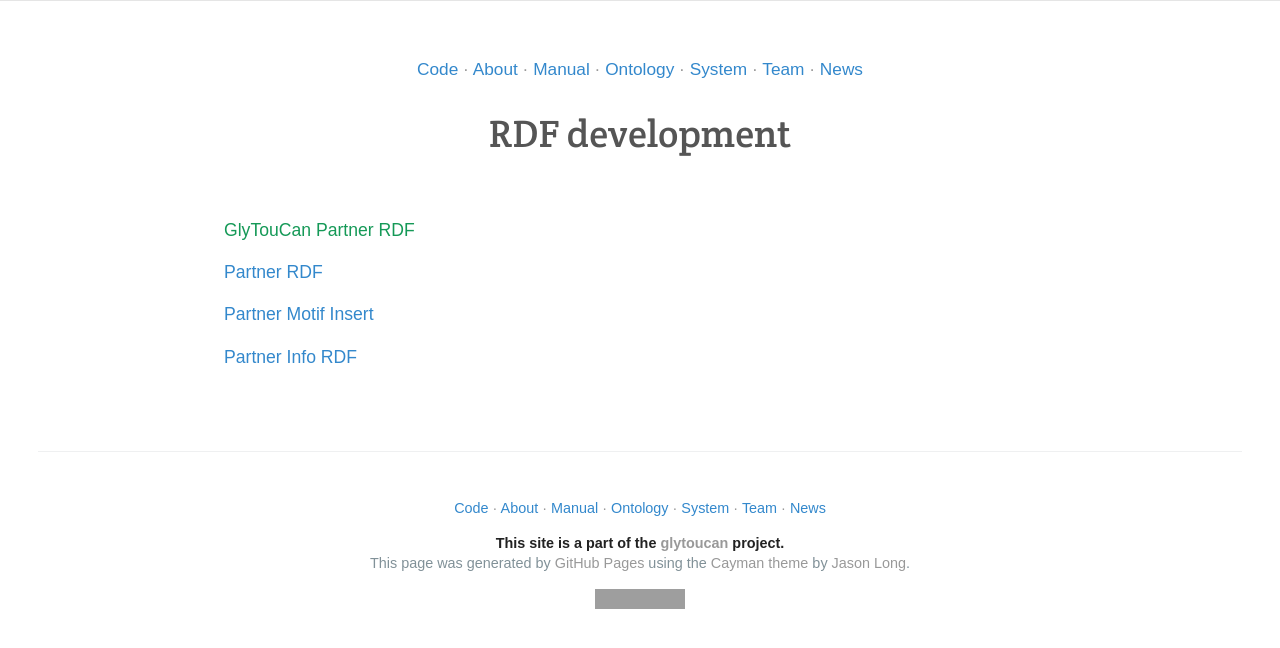
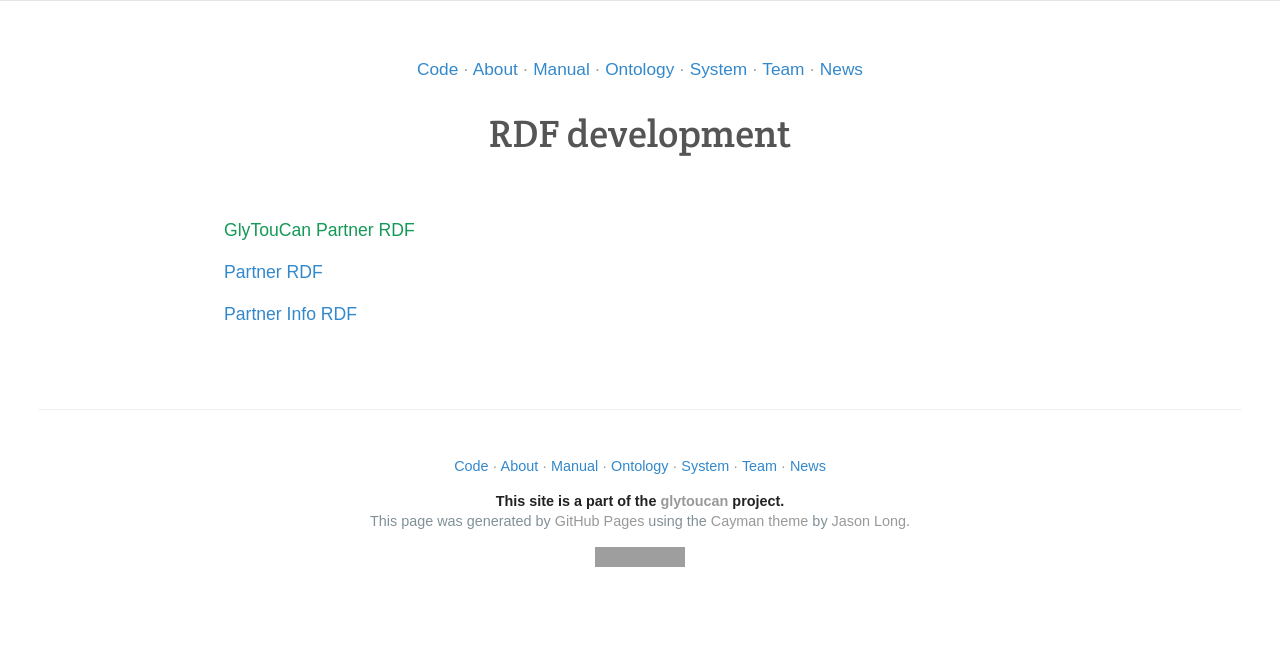
Before and after one commit to glytoucan/glytoucan, a Jekyll site: the page built from system/rdf/index.md, in a window 1280 px wide. Shown: the top 648 px of the page. Built offline with Jekyll 4.4.1, drawn with Linux system fonts in a browser that asks for light colours; nearby versions of some CDN libraries; grey boxes are pictures that could not be loaded.

Commit message:
comment out of link what is partner motif insert

```diff
--- a/system/rdf/index.md
+++ b/system/rdf/index.md
@@ -10,6 +10,6 @@ layout: default
 
 [Partner RDF](/system/rdf/partnerRdf)
 
-[Partner Motif Insert](/system/rdf/partnerMotif)
+<!-- [Partner Motif Insert](/system/rdf/partnerMotif) -->
 
 [Partner Info RDF](/system/rdf/partnerInfoRdf)
```
